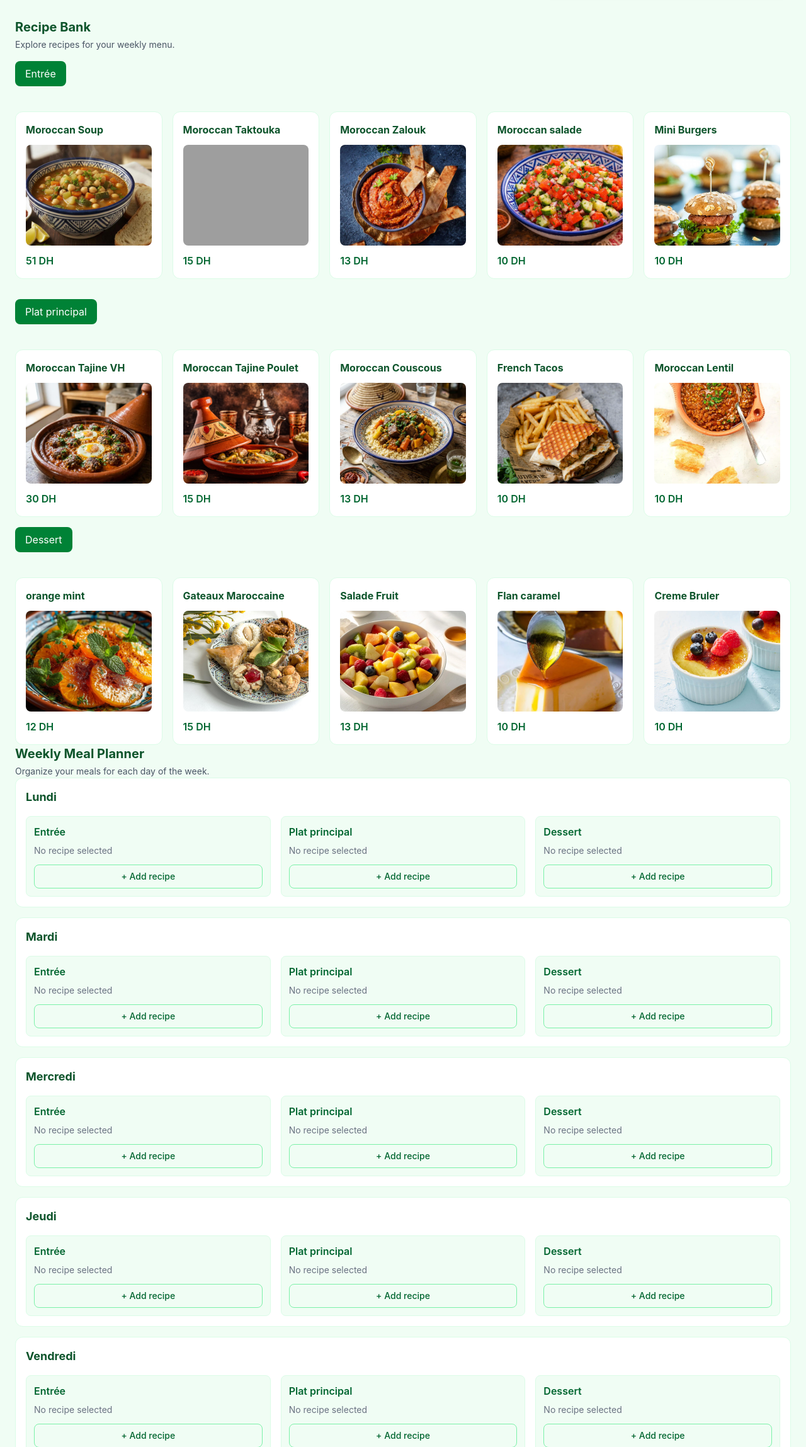
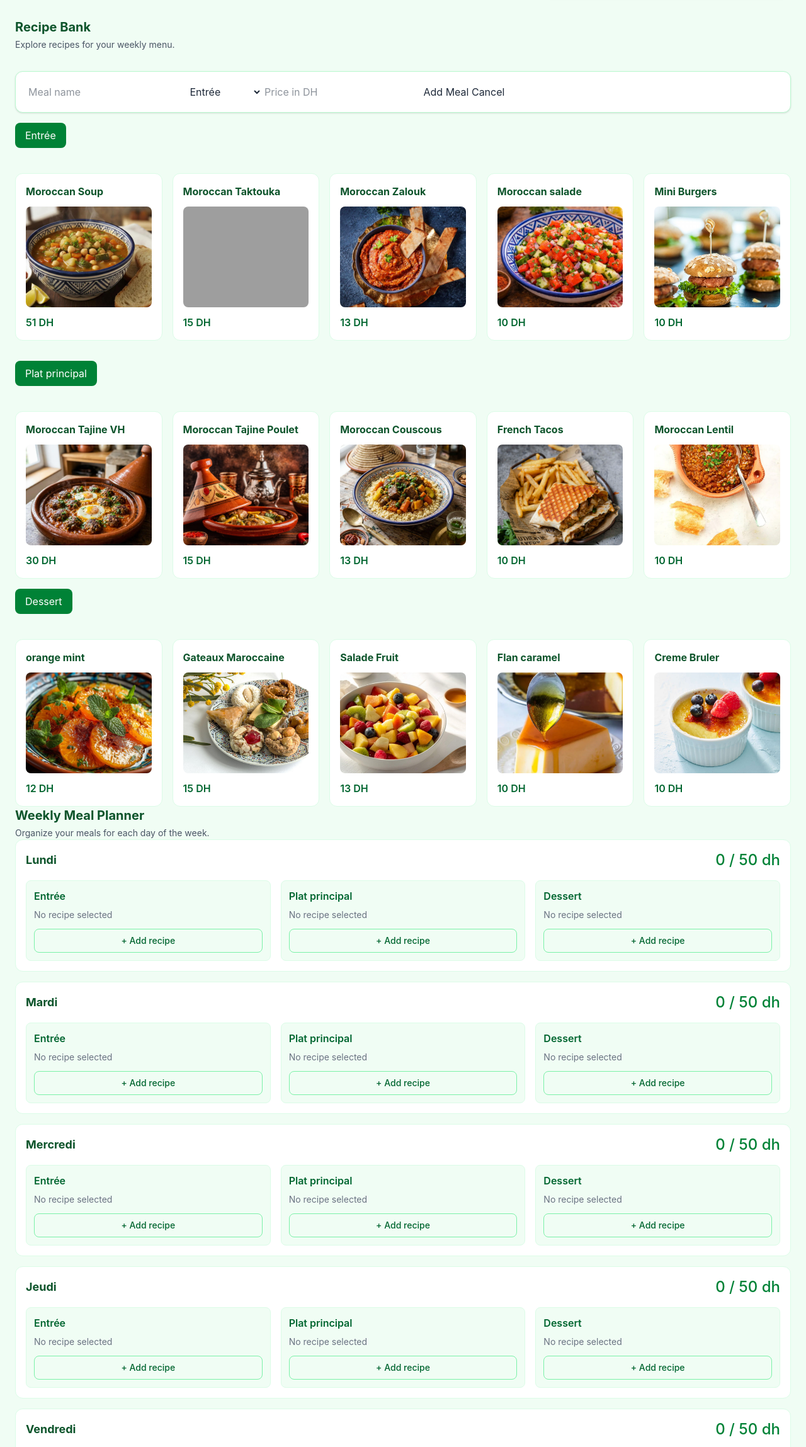
Before and after one commit to baghareda/cantina, a website: page index.html in a window 1280 px wide. Shown: the part 262-2560 px from the top of the page at 63% size. Drawn offline with Linux system fonts and the light colour scheme; grey boxes are pictures that could not be loaded.

Commit message:
creating the html of the add meals bar

```diff
--- a/index.html
+++ b/index.html
@@ -33,7 +33,21 @@
 
         <section class="mb-8">
             <h2 class="text-xl font-bold text-green-900">Recipe Bank</h2>
-            <p class="mt-1 text-sm text-gray-600">Explore recipes for your weekly menu.</p>
+            <p class="mt-1 text-sm text-gray-600 mb-6">Explore recipes for your weekly menu.</p>
+            <div id="new-meal-popup" class="hidden lg:block bg-white border border-green-200 rounded-xl p-5 shadow-sm mt-8">
+                <input id="meal-name" type="text" placeholder="Meal name">
+
+            <select id="meal-category">
+                <option value="entree-recipes">Entrée</option>
+                <option value="plat-raissi">Plat principal</option>
+                <option value="dissir">Dessert</option>
+            </select>
+
+        <input id="meal-price" type="number" placeholder="Price in DH">
+
+            <button id="save-meal">Add Meal</button>
+            <button id="close-meal-popup">Cancel</button>
+        </div>
             <div class="flex gap-3 mt-4">
                 <button class="px-4 py-2 bg-green-700 text-white rounded-lg">
                     Entrée
@@ -159,7 +173,12 @@
             </p>
 
             <div class="bg-white border border-green-100 rounded-xl p-4 mb-4">
-                <h3 class="text-lg font-bold text-green-900">Lundi</h3>
+                <div class="flex justify-between items-center">
+                    <h3 class="text-lg font-bold text-green-900">Lundi</h3>
+                    <h5 class="text-2xl font-medium text-green-700">
+                        <span class="daily-counter">0</span> / 50 dh
+                    </h5>
+                </div>
                 <div class="grid grid-cols-1 md:grid-cols-3 gap-4 mt-4">
                     <div class="bg-green-50 border border-green-100 rounded-lg p-3">
                         <h4 class="font-semibold text-green-800">Entrée</h4>
@@ -186,7 +205,12 @@
             </div>
 
             <div class="bg-white border border-green-100 rounded-xl p-4 mb-4">
-                <h3 class="text-lg font-bold text-green-900">Mardi</h3>
+                <div class="flex justify-between items-center">
+                    <h3 class="text-lg font-bold text-green-900">Mardi</h3>
+                    <h5 class="text-2xl font-medium text-green-700">
+                        <span class="daily-counter">0</span> / 50 dh
+                    </h5>
+            </div>
                 <div class="grid grid-cols-1 md:grid-cols-3 gap-4 mt-4">
                     <div class="bg-green-50 border border-green-100 rounded-lg p-3">
                         <h4 class="font-semibold text-green-800">Entrée</h4>
@@ -213,7 +237,12 @@
             </div>
 
             <div class="bg-white border border-green-100 rounded-xl p-4 mb-4">
-                <h3 class="text-lg font-bold text-green-900">Mercredi</h3>
+                <div class="flex justify-between items-center">
+                    <h3 class="text-lg font-bold text-green-900">Mercredi</h3>
+                    <h5 class="text-2xl font-medium text-green-700">
+                        <span class="daily-counter">0</span> / 50 dh
+                    </h5>
+                </div>
                 <div class="grid grid-cols-1 md:grid-cols-3 gap-4 mt-4">
                     <div class="bg-green-50 border border-green-100 rounded-lg p-3">
                         <h4 class="font-semibold text-green-800">Entrée</h4>
@@ -240,7 +269,12 @@
             </div>
 
             <div class="bg-white border border-green-100 rounded-xl p-4 mb-4">
-                <h3 class="text-lg font-bold text-green-900">Jeudi</h3>
+                <div class="flex justify-between items-center">
+                    <h3 class="text-lg font-bold text-green-900">Jeudi</h3>
+                    <h5 class="text-2xl font-medium text-green-700">
+                        <span class="daily-counter">0</span> / 50 dh
+                    </h5>
+                </div>
                 <div class="grid grid-cols-1 md:grid-cols-3 gap-4 mt-4">
                     <div class="bg-green-50 border border-green-100 rounded-lg p-3">
                         <h4 class="font-semibold text-green-800">Entrée</h4>
@@ -267,7 +301,12 @@
             </div>
 
             <div class="bg-white border border-green-100 rounded-xl p-4 mb-4">
-                <h3 class="text-lg font-bold text-green-900">Vendredi</h3>
+                <div class="flex justify-between items-center">
+                    <h3 class="text-lg font-bold text-green-900">Vendredi</h3>
+                    <h5 class="text-2xl font-medium text-green-700">
+                        <span class="daily-counter">0</span> / 50 dh
+                    </h5>
+                </div>
                 <div class="grid grid-cols-1 md:grid-cols-3 gap-4 mt-4">
                     <div class="bg-green-50 border border-green-100 rounded-lg p-3">
                         <h4 class="font-semibold text-green-800">Entrée</h4>
--- a/script.js
+++ b/script.js
@@ -30,6 +30,7 @@ function openPopup(button, bank, category)
             let slot = button.parentElement;
             let selected = slot.querySelector("p");
             let day = slot.parentElement.parentElement;
+            let dailyCounter = day.querySelector(".daily-counter");
             let total = 0;
 
             for (let box of day.querySelectorAll(".bg-green-50"))
@@ -59,6 +60,7 @@ function openPopup(button, bank, category)
 
             selected.textContent = name + " - " + price + " DH";
             selected.dataset.price = price;
+            dailyCounter.textContent = total
             weeklybudhet.textContent = weeklytotal + " / 250 dh"
             popup.classList.add("hidden");
         });
```
Also changed, not shown: output.css.
